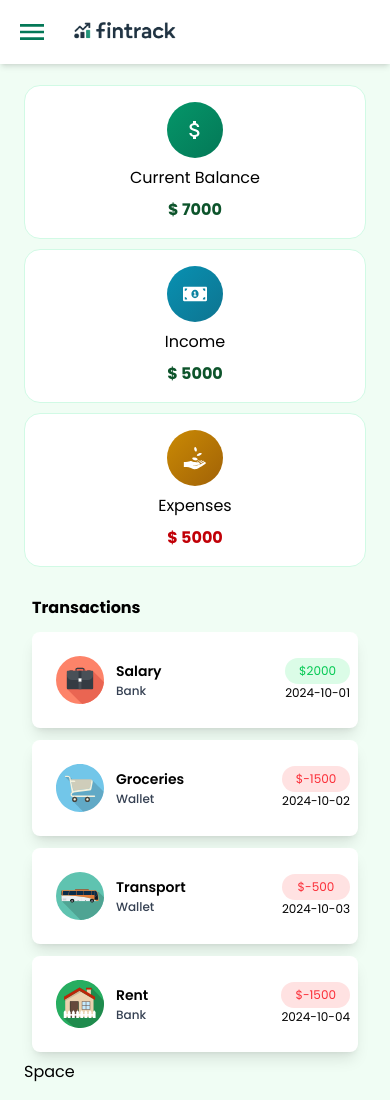
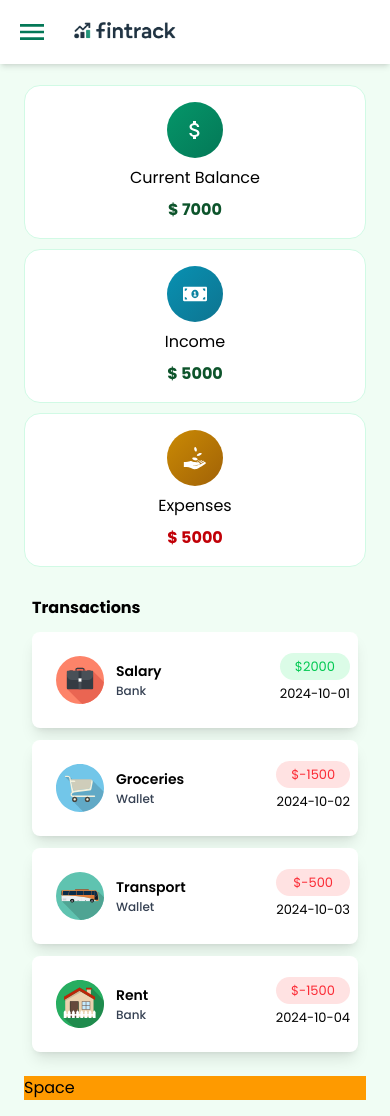
Before and after one commit to mustafa-bhatti/FinTrack, a React (Vite) app: page /dashboard in a window 390 px wide. Built offline with nearby package versions, Linux system fonts and the light colour scheme.

Commit message:
Added responsive design to transaction list and items for better display on various screen sizes.

```diff
--- a/src/components/Dashboard.jsx
+++ b/src/components/Dashboard.jsx
@@ -19,9 +19,9 @@ function Dashboard() {
           <Sidebar showSidebar={showSidebar} />
           <div className="dashboard">
             <Summary />
-            <div className="divide">
+            <div className="divider flex flex-col flex-1 lg:flex-row gap-4">
             <TransactionList/>
-              <h1>Space</h1>
+              <h1 className='bg-amber-500 flex-2'>Space</h1>
             </div>
 
           </div>
--- a/src/components/TransactionList.jsx
+++ b/src/components/TransactionList.jsx
@@ -6,7 +6,7 @@ export function TransactionList() {
   const { user} = useContext(DataContext);
 
   return (
-      <div className="flex flex-col gap-3 col-2 w-full p-2">
+      <div className="flex flex-col gap-3 col-2 w-full p-2 flex-1">
         <h1 className='font-bold'>Transactions</h1>
         {user.transactions.map((transaction, index) => (
           <TransactionItem
--- a/src/components/transactionItem.jsx
+++ b/src/components/transactionItem.jsx
@@ -38,18 +38,18 @@ export default function TransactionItem({
   const Icon = icons[category] || fallback;
 
   return (
-    <div className="transaction-item flex justify-between items-center p-2 rounded-lg shadow-lg  hover:scale-103 transition duration-300 bg-white">
+    <div className="transaction-item flex justify-between items-center p-2 rounded-lg shadow-lg  hover:scale-103 transition duration-300 bg-white ">
       <div className="flex gap-3 p-4 justify-center items-center">
         <img src={Icon} alt={category} className=""></img>
-        <div className="font-semibold text-[14px] ">
+        <div className="font-semibold text-[14px] lg:text-[16px]">
           <p>{category}</p>
           <p className='text-[12px] text-gray-700 font-medium'>{source}</p>
         </div>
       </div>
-      <div className="">
+      <div className="text-[13px] lg:text-[14px]">
         <div>
           <p className={`${type === 'income' ? 'text-green-500 bg-green-100 rounded-2xl p-1 text-center' : 'text-red-500 bg-red-100  rounded-2xl p-1 text-center'}`}>${type === 'income' ? value : -value}</p>
-          <p>{date}</p>
+          <p className='my-1'>{date}</p>
         </div>
       </div>
     </div>
--- a/src/styles/dashboard.css
+++ b/src/styles/dashboard.css
@@ -84,29 +84,8 @@
   pointer-events: none;
 }
 
-/* Main Content */
-.main-content {
-  flex: 1;
-  transition: margin-left 0.3s ease;
-  background-color: #f0fdf4;
-  min-height: 100%;
-}
 
-.with-sidebar {
-  margin-left: 0;
-}
 
-.full-width {
-  margin-left: 0;
-}
-
-.content-wrapper {
-  padding: 2rem;
-  max-width: 1400px;
-  margin: 0 auto;
-}
-
-/* Update existing component styles */
 .components {
   background: white;
   border-radius: 16px;
```
